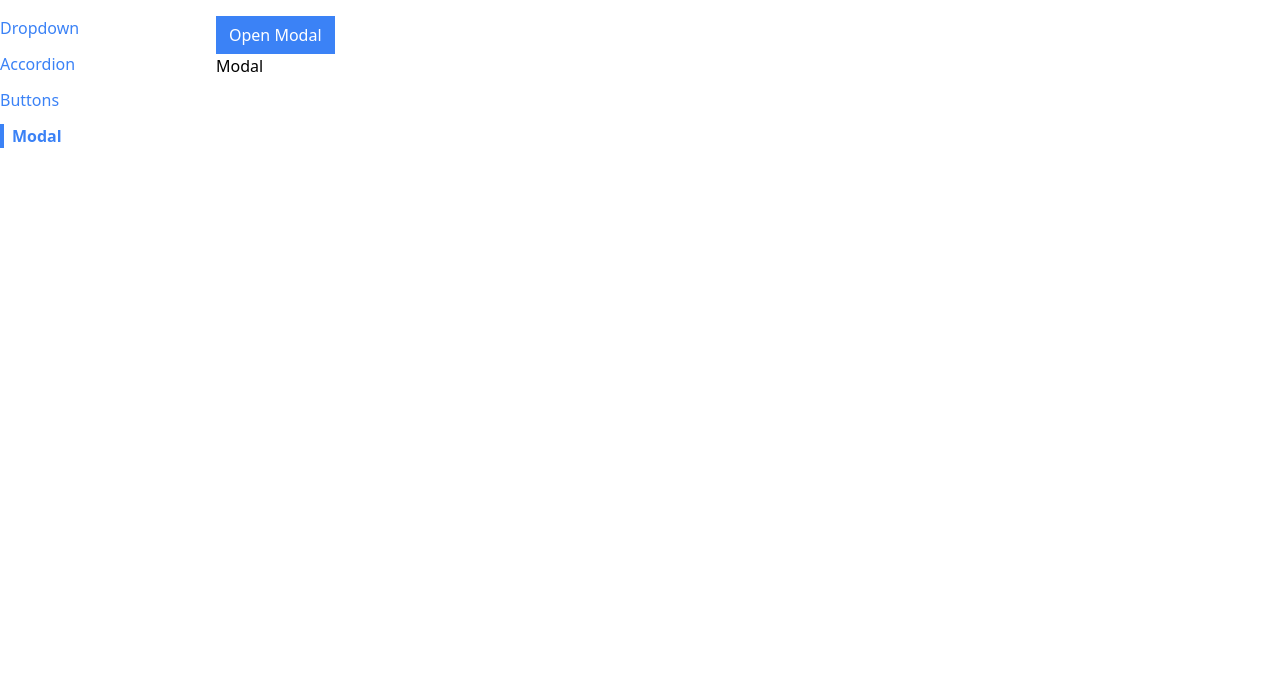
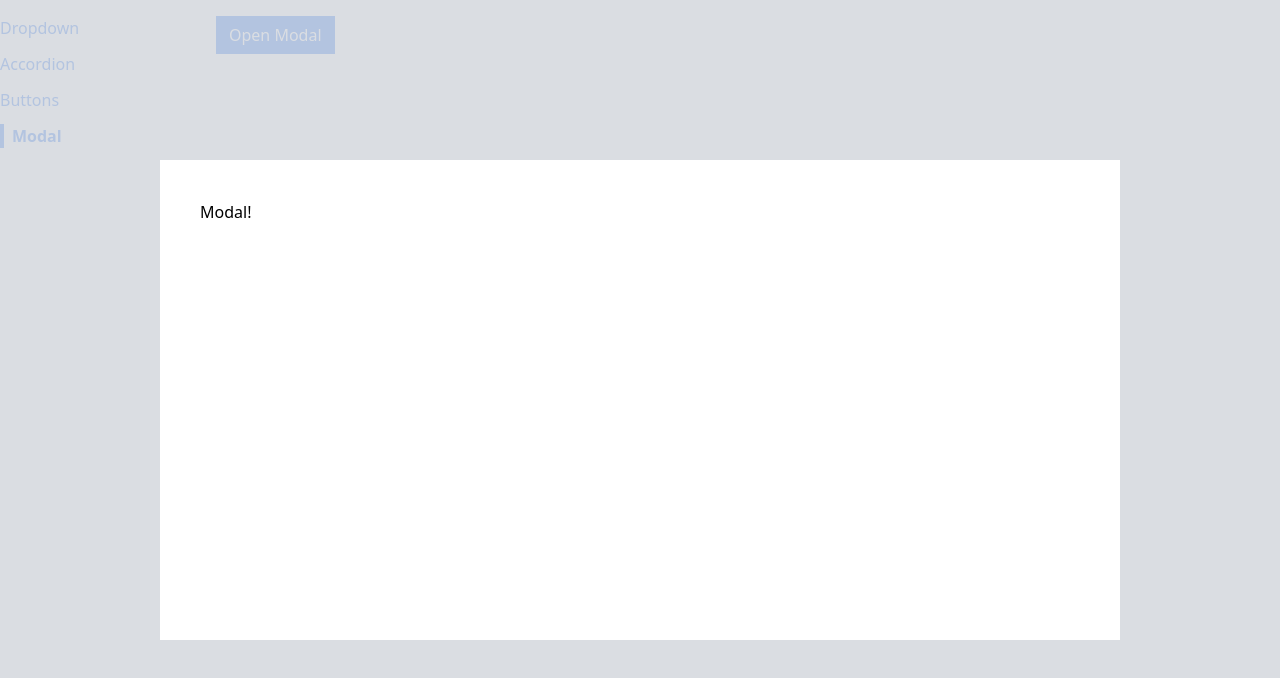
Before and after one commit to Pawelv9/comps, a React (Create React App) app: page /modal in a window 1280 px wide. Both pictures are taken after a click on the button "Open Modal". Shown: the top 678 px of the page. Built offline with nearby package versions, Linux system fonts and the light colour scheme.

Commit message:
added styles to modal

```diff
--- a/src/components/Modal.js
+++ b/src/components/Modal.js
@@ -1,7 +1,12 @@
 
 function Modal(props) {
     return (
-        <div>Modal</div>
+        <div>
+            <div className='absolute inset-0 bg-gray-300 opacity-80'></div>
+            <div className='absolute inset-40 p-10 bg-white'>
+                Modal!
+            </div>
+        </div>
     );
 }
 
```
